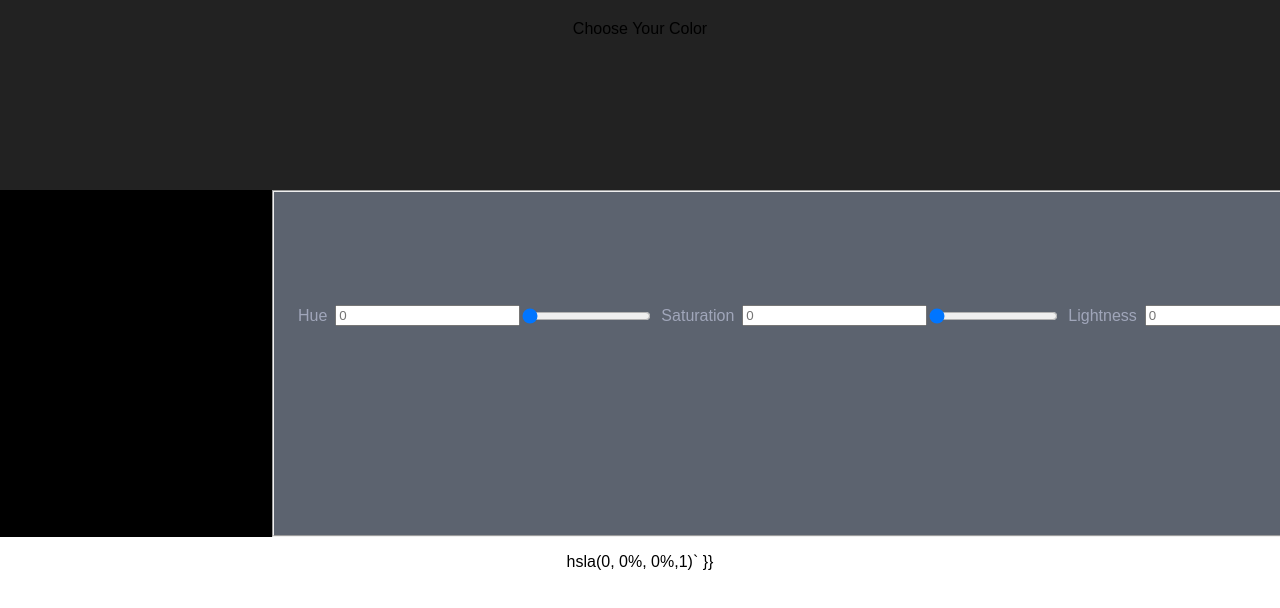
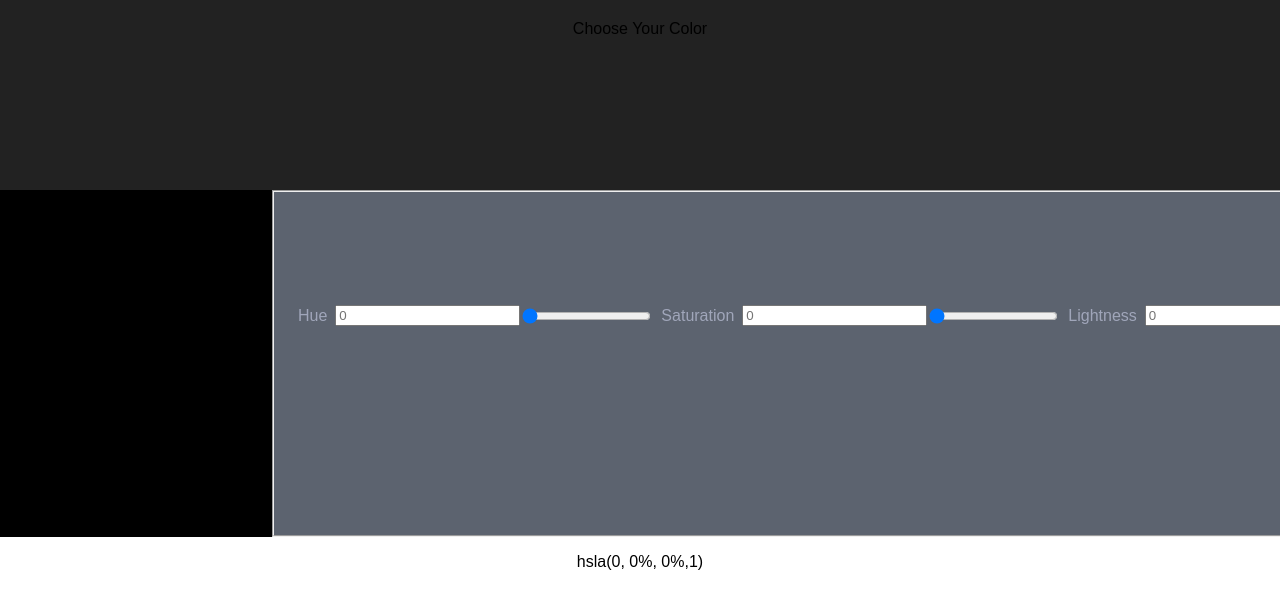
Before and after one commit to dnsomoano/color-picker, a React (Create React App) app: page / in a window 1280 px wide. Shown: the top 608 px of the page. Built offline with nearby package versions, Linux system fonts and the light colour scheme.

Commit message:
Tried stuff

```diff
--- a/src/App.css
+++ b/src/App.css
@@ -12,7 +12,6 @@
   background-color: #222;
   height: 150px;
   padding: 20px;
-  /* color: white; */
 }
 
 .App-title {
@@ -52,6 +51,10 @@ legend {
   flex-direction: column;
 }
 
+#display-hsla {
+  display: flex;
+  justify-content: center;
+}
 
 label {
   display: block;
--- a/src/ColorPicker.js
+++ b/src/ColorPicker.js
@@ -102,12 +102,14 @@ class ColorPicker extends Component {
             />
           </fieldset>
         </section>
-        <p>
-        hsla({this.state.hue}, {
-                this.state.saturation
-              }%, {this.state.lightness}%,{this.state.alpha})`
-            }}
-          </p>
+        {/* if ({this.state.alpha}!= 1) { */}
+        <p id="display-hsla">
+         hsla({this.state.hue}, {this.state.saturation}
+          %, {this.state.lightness}
+          %,
+          {this.state.alpha})
+        </p>
+        {/* } */}
       </div>
     );
   }
```
